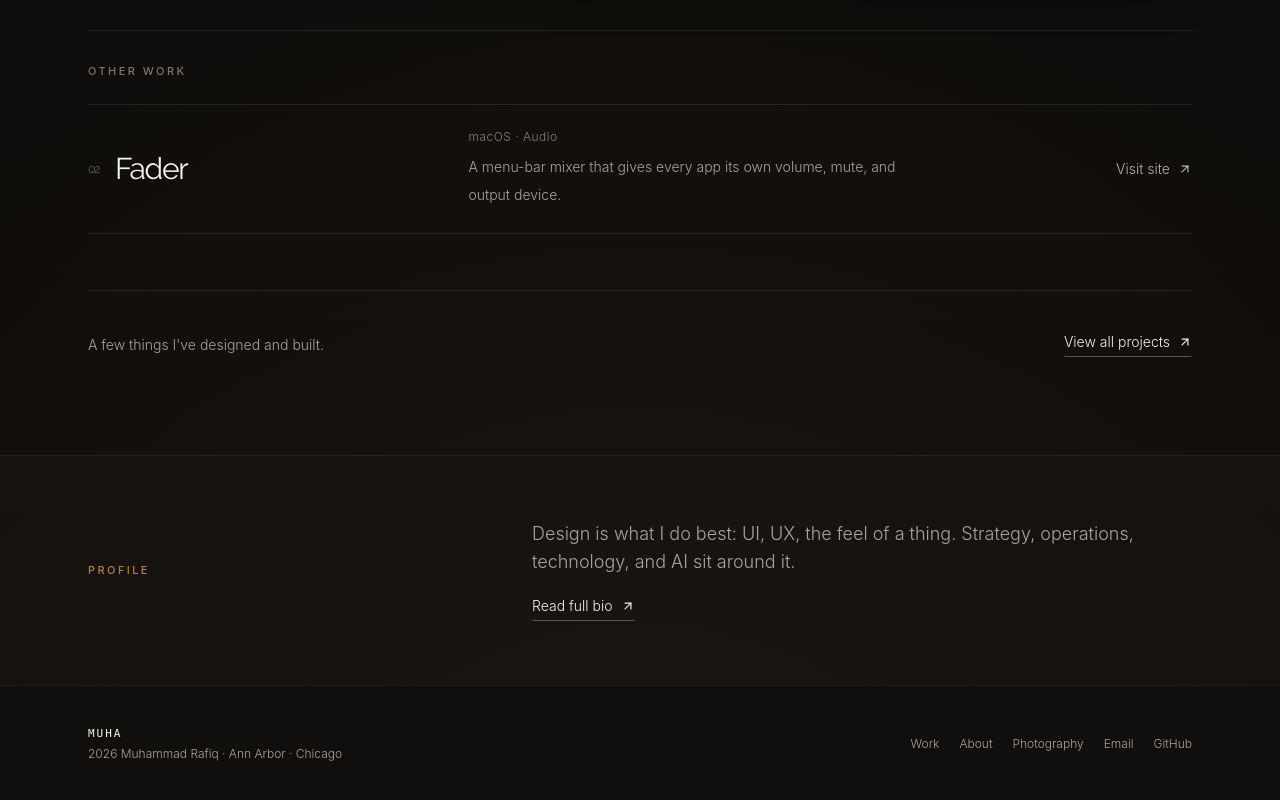
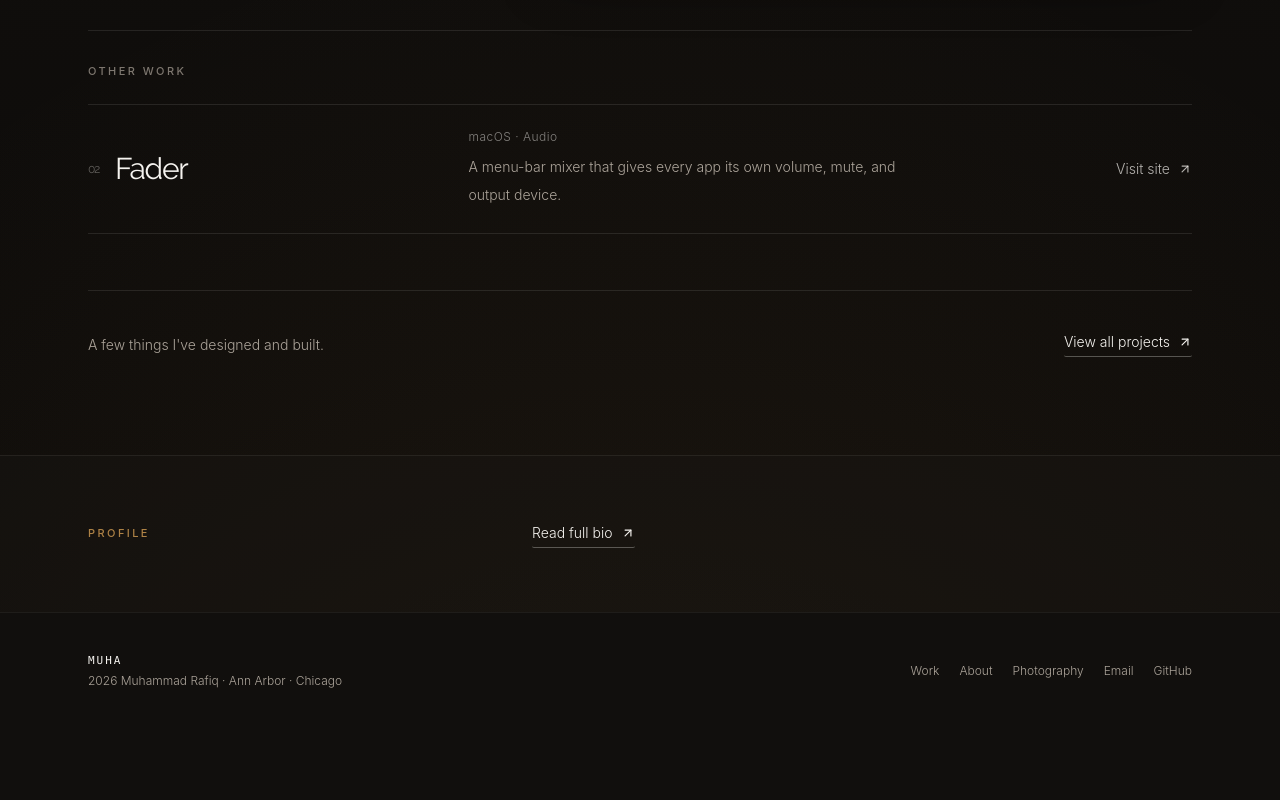
Before and after one commit to mohabbis/personal-portfolio, a Next.js app: page / in a window 1280 px wide. Shown: the part 1363-2163 px from the top of the page. After the commit the page ends 2092 px from the top, so only its background shows below. Built offline with nearby package versions, Linux system fonts and the light colour scheme.

Commit message:
Remove profile quote from homepage

```diff
--- a/components/sections/home/home-about.tsx
+++ b/components/sections/home/home-about.tsx
@@ -3,7 +3,6 @@ import { ArrowUpRight } from "lucide-react";
 
 import { Container } from "@/components/ui/container";
 import { FadeIn } from "@/components/ui/fade-in";
-import { siteConfig } from "@/data/site";
 
 export function HomeAboutSection() {
   return (
@@ -15,9 +14,6 @@ export function HomeAboutSection() {
               Profile
             </p>
             <div className="space-y-5">
-              <p className="max-w-3xl text-base font-light leading-8 text-muted-foreground sm:text-lg">
-                {siteConfig.profileLine}
-              </p>
               <Link
                 href="/about"
                 className="focus-ring inline-flex items-center gap-2 rounded-sm border-b border-foreground/30 pb-1 text-sm font-light text-foreground transition-colors hover:text-muted-foreground"
```
